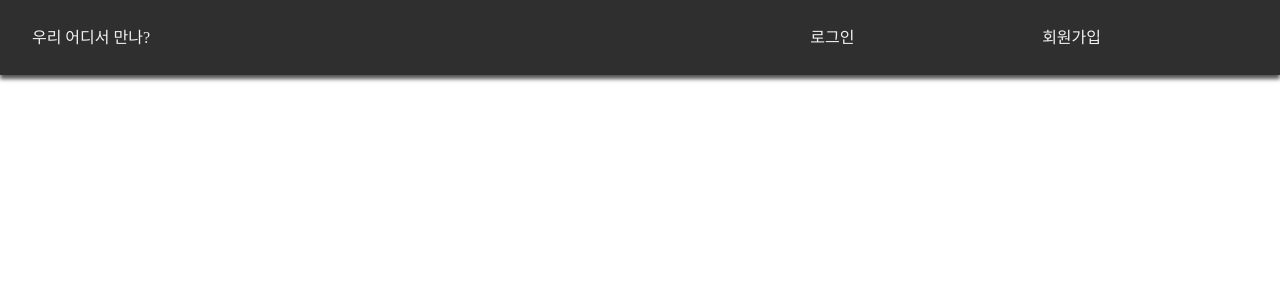
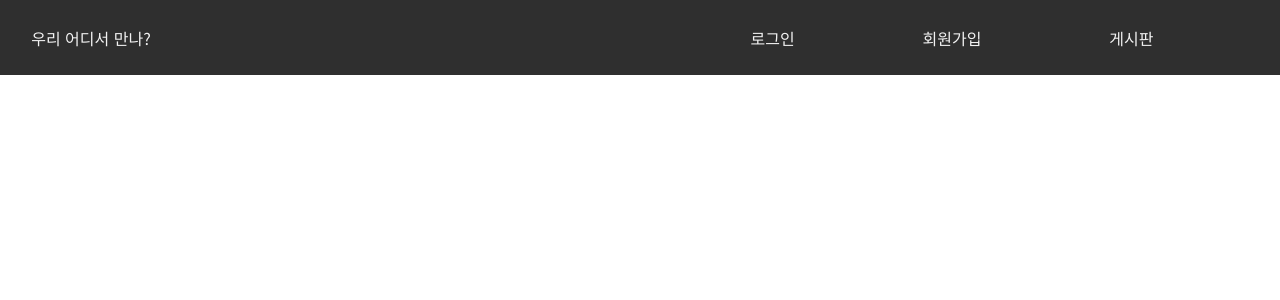
Before and after one commit to Insoo1208/where_do_we_meet, a React (Create React App) app: page / in a window 1280 px wide. Shown: the top 300 px of the page. Built offline with nearby package versions, Linux system fonts and the light colour scheme.

Commit message:
폰트 적용 및 헤더 그림자 삭제

```diff
--- a/public/index.html
+++ b/public/index.html
@@ -24,6 +24,12 @@
       work correctly both with client-side routing and a non-root public URL.
       Learn how to configure a non-root public URL by running `npm run build`.
     -->
+
+    <!-- Font -->
+    <link rel="preconnect" href="https://fonts.googleapis.com">
+    <link rel="preconnect" href="https://fonts.gstatic.com" crossorigin>
+    <link href="https://fonts.googleapis.com/css2?family=Noto+Sans+KR:wght@300;400;700&display=swap" rel="stylesheet">
+
     <title>우리 어디서 만나?</title>
   </head>
   <body>
--- a/src/App.js
+++ b/src/App.js
@@ -18,6 +18,7 @@ const GlobalStyle = createGlobalStyle`
     margin: 0;
     padding: 0;
     box-sizing: border-box;
+    font-family: 'Noto Sans KR', sans-serif;
   }
 
   * {
--- a/src/pages/Header.js
+++ b/src/pages/Header.js
@@ -10,7 +10,7 @@ const Wrapper = styled.nav`
   align-items: center;
   background-color: #2f2f2f;
   color: #f2f2f2;
-  box-shadow: 0 4px 4px 0px #555;
+  /* box-shadow: 0 4px 4px 0px #555; */
 `;
 
 const StyledLogo = styled.div`
@@ -46,6 +46,7 @@ function Header () {
           <StyledUl>
             <SubMenu onClick={() => { navigate('/signin'); }}>로그인</SubMenu>
             <SubMenu onClick={() => { navigate('/signup'); }}>회원가입</SubMenu>
+            <SubMenu onClick={() => { navigate('/board'); }}>게시판</SubMenu>
           </StyledUl>
         </Wrapper>
       </header>
```
Also changed, not shown: src/pages/sign/SignUp.jsx (renamed from src/pages/sign/SignUp.js).
